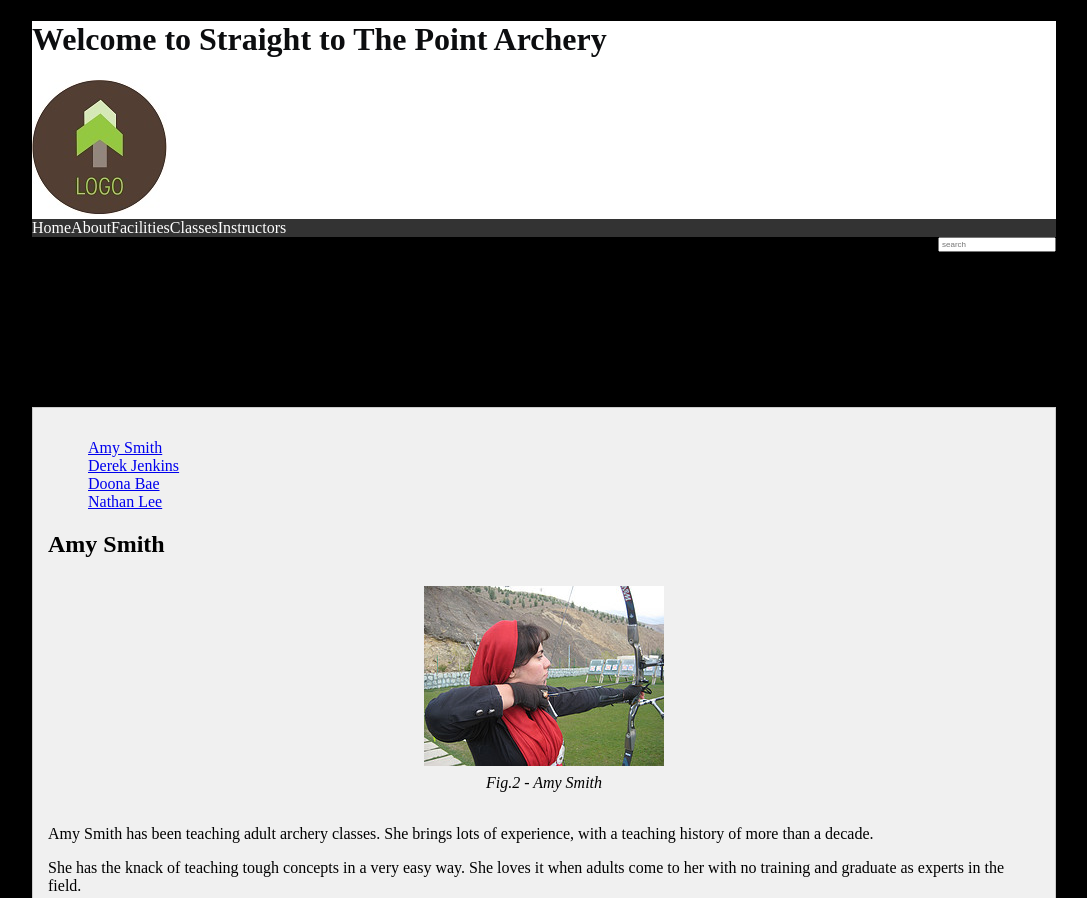
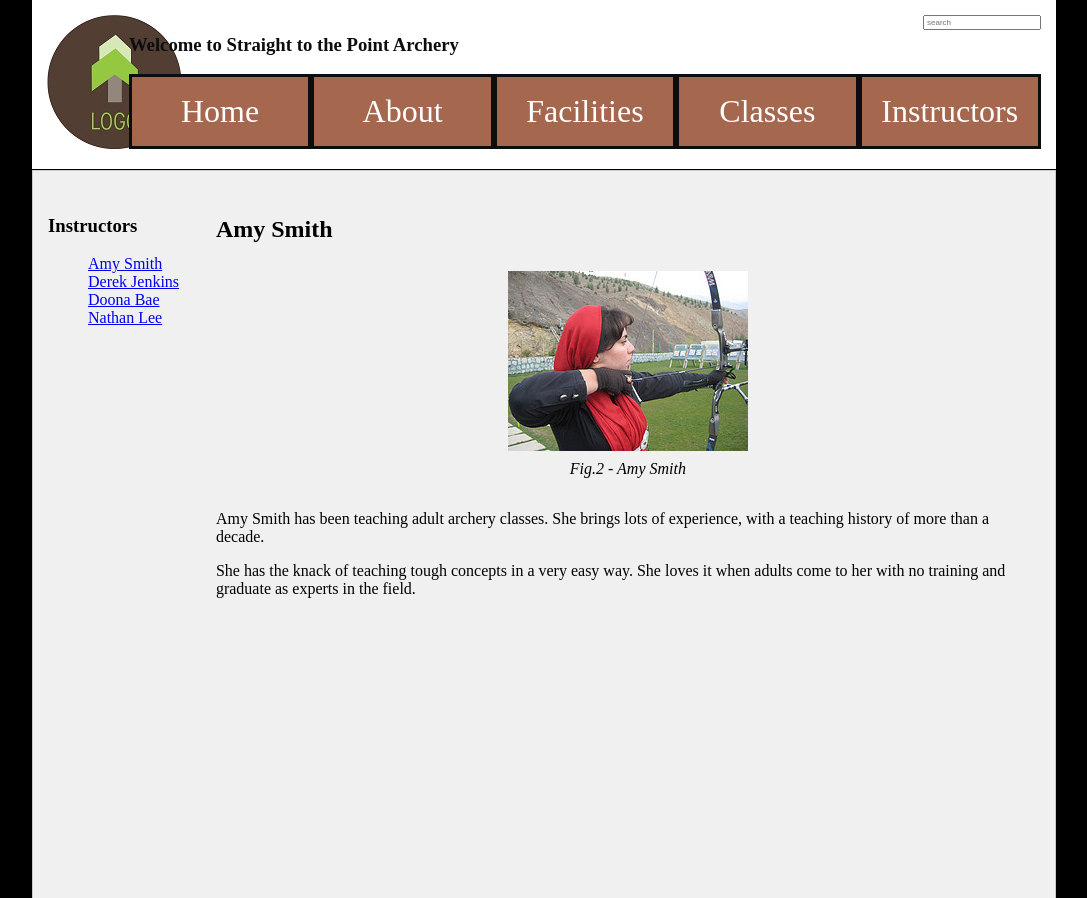
Before and after one commit to PatsyKlotz/client-site, a plain HTML site: page amy-smith.html in a window 1280 px wide. Shown: the top 898 px of the page, without its empty margins (96-1183 px from the left). Drawn offline with Linux system fonts and the light colour scheme.

Commit message:
added styles to amy smith instructor bio page

```diff
--- a/amy-smith.html
+++ b/amy-smith.html
@@ -6,34 +6,44 @@
     <link rel="stylesheet" type="text/css" href="styles/archery-stylesheet.css">
   </head>
   <body>
+    <section class="header-cont">
       <header>
-      <h1>Welcome to Straight to The Point Archery</h1>
-      <a href="index.html"><img src="images/logo-smaller.jpg" alt="logo"></a>
+        <section class="row">
+          <div class="col-3">
+            <img src="images/logo-smaller.jpg" alt="logo">
+          </div>
+
+          <div class="col-9">
+            <input placeholder="search" >
+            <h1>Welcome to Straight to the Point Archery</h1>
             <nav>
               <ul>
-          <li><a href="index.html" target="_blank">Home</a></li>
-          <li><a href="#" target="_blank">About</a></li>
-          <li><a href="#" target="_blank">Facilities</a></li>
-          <li><a href="#" target="_blank">Classes</a></li>
-          <li><a href="instructors.html" target="_blank">Instructors</a></li>
+                <li class="button"><a href="index.html" target="_blank">Home</a></li>
+                <li class="button"><a href="#" target="_blank">About</a></li>
+                <li class="button"><a href="#" target="_blank">Facilities</a></li>
+                <li class="button"><a href="#" target="_blank">Classes</a></li>
+                <li class="button"><a href="instructors.html" target="_blank">Instructors</a></li>
               </ul>
             </nav>
-      <input placeholder="search">
+          </div>
+        </section>
       </header>
+    </section>
 
     <article>
-      <section>
-        <nav>
+      <div class="section group">
+        <div class="col span_2_of_12"><!--author, related info -->
+          <aside>
+            <h3>Instructors</h3>
             <ul>
               <li><a href="amy-smith.html">Amy Smith</a></li>
               <li><a href="amy-smith.html">Derek Jenkins</a></li>
               <li><a href="amy-smith.html">Doona Bae</a></li>
               <li><a href="amy-smith.html">Nathan Lee</a></li>
             </ul>
-        </nav>
-      </section>
-
-      <section>
+          </aside>
+        </div>
+        <section class="col span_10_of_12">
           <h2>Amy Smith</h2>
           <figure>
             <img src="images/amy-smith-instructor.jpg" alt="amy-smith-instructor">
@@ -47,6 +57,7 @@
             She has the knack of teaching tough concepts in a very easy way. She loves it when adults come to her with no training and graduate as experts in the     field.
           </p>
         </section>
+      </div>
     </article>
 
     <footer>
```
Lines whose indentation alone changed are shown as unchanged.
